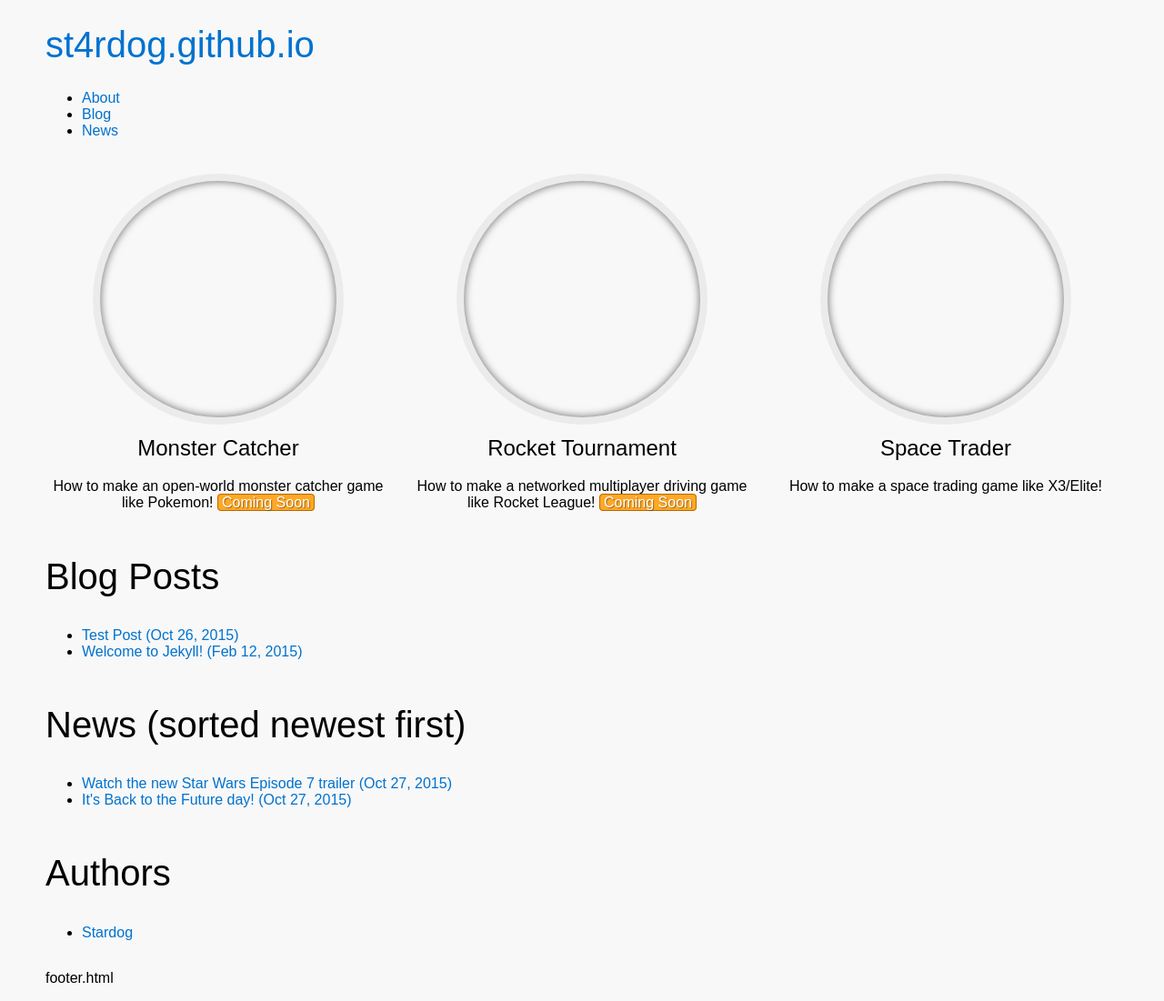
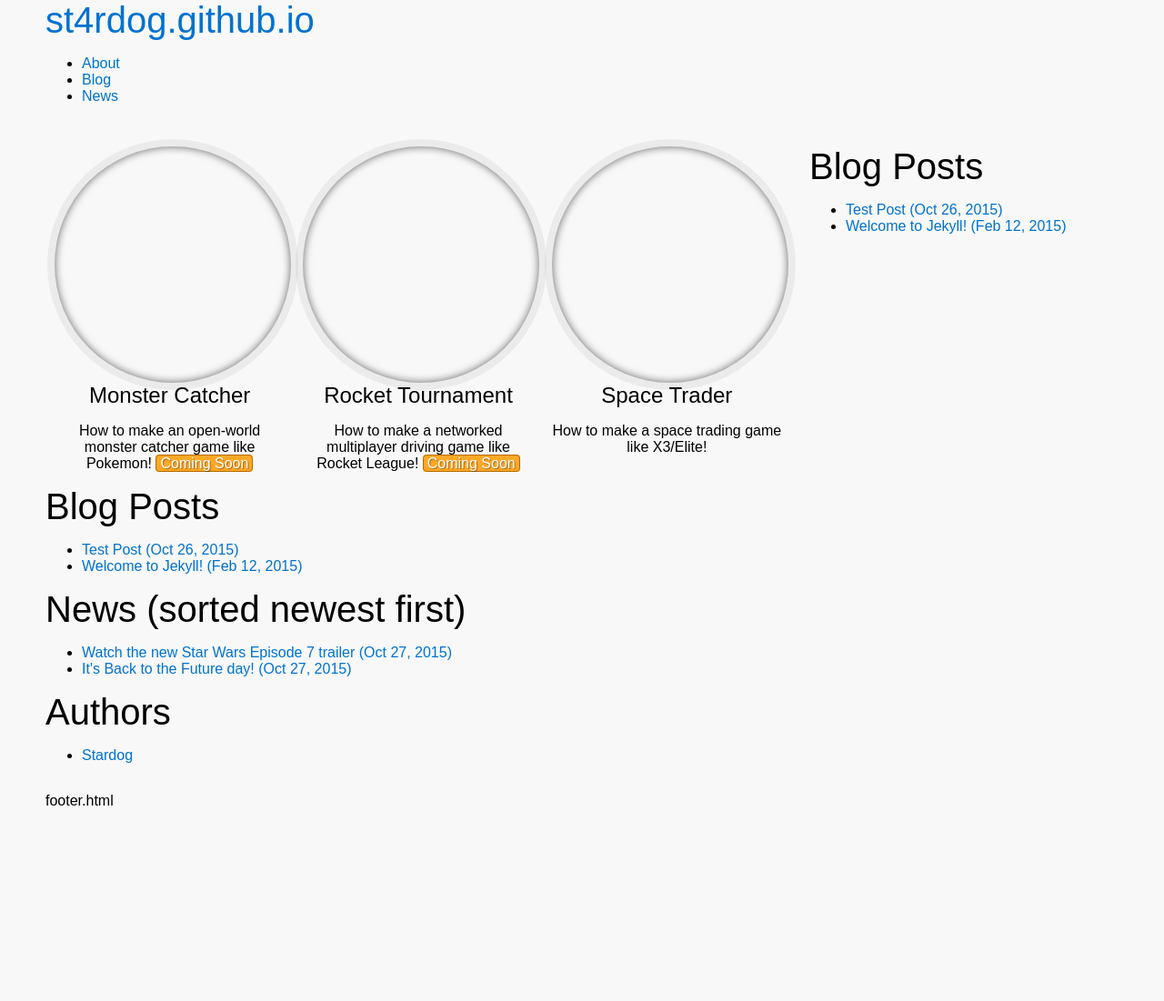
Before and after one commit to st4rdog/st4rdog.github.io, a Jekyll site: the page built from index.html, in a window 1280 px wide. Shown: the whole page at 91% size. Built offline with Jekyll 4.4.1, drawn with Linux system fonts in a browser that asks for light colours; after the commit the page ends 906 px from its top, so only the background shows below that.

Commit message:
Updated Index. Added "type" to tutorials

```diff
--- a/_config.yml
+++ b/_config.yml
@@ -7,8 +7,8 @@ description: > # this means ignore newlines until "baseurl:"
   Google search results) and in your feed.xml site description.
 baseurl: "" # the subpath of your site, e.g. /blog/
 
-#url: "http://localhost:4000"
-url: "http://st4rdog.github.io"
+url: "http://localhost:4000"
+#url: "http://st4rdog.github.io"
 
 markdown: kramdown
 
--- a/css/main.css
+++ b/css/main.css
@@ -3,6 +3,10 @@
 /*================================================================
 / BASICS
 /=================================================================*/
+body, h1, h2, h3, h4, h5, h6, blockquote, pre, hr, dl, dd, figure {
+    margin: 0;
+    padding: 0;
+}
 
 body {
 	font-family: 'Alegreya SC', sans-serif;
@@ -364,7 +368,6 @@ a.announcement.patreon .icon {
 /* XXXXXXXXXX TUTORIALS - FEATURED XXXXXXXXXX */
 #tutorials-featured {
 	overflow: auto;
-	text-align: center;
 	padding-top: 30px;
 }
 
--- a/index.html
+++ b/index.html
@@ -6,6 +6,10 @@ layout: main
 
 	<section id="tutorials-featured">
 		<div class="grid-container">
+
+			<div class="grid-70">
+
+				<div class="grid-parent">
 
 					{% assign sorted-tuts = site.tutorials | sort:"date" %}
 					{% for i in sorted-tuts %}
@@ -19,6 +23,29 @@ layout: main
 
 					</div>
 					{% endfor %}
+
+				</div>
+
+			</div>
+
+			<div class="grid-30">
+
+				<section>
+					<h1>Blog Posts</h1>
+					<ul>
+
+						<li>
+							<a href="/category1/category2/2015/10/26/test-post.html">Test Post (Oct 26, 2015)</a>
+						</li>
+
+						<li>
+							<a href="/jekyll/update/2015/02/12/welcome-to-jekyll.html">Welcome to Jekyll! (Feb 12, 2015)</a>
+						</li>
+
+					</ul>
+				</section>
+
+			</div>
 
 		</div>
 	</section>
```
Also changed, not shown: _tutorials/monster-catcher.md (+1 -0 lines), _tutorials/rocket-tournament.md (+1 -0 lines), _tutorials/space-trader.md (+1 -0 lines). Lines whose indentation alone changed are shown as unchanged.
